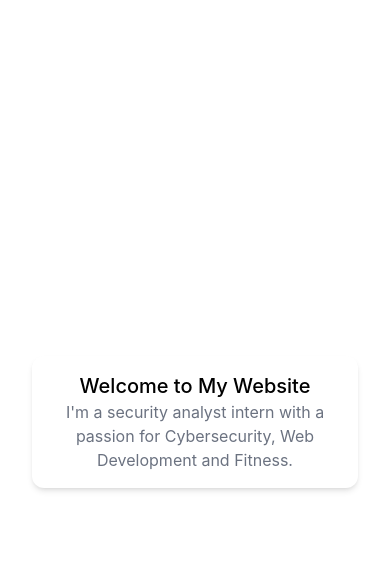
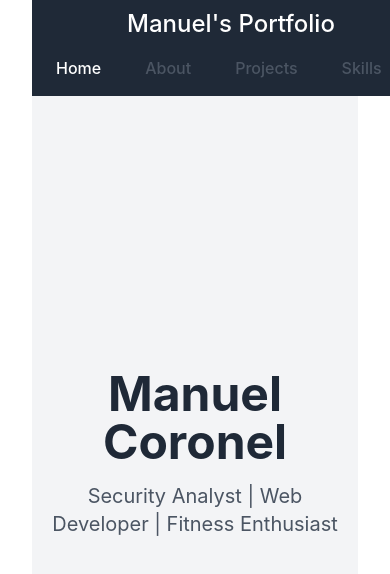
Before and after one commit to Manue1C/mypage, a Svelte app in the folder my-project/: page / in a window 390 px wide. Shown: the top 574 px of the page. Built offline with nearby package versions, Linux system fonts and the light colour scheme.

Commit message:
added navbar

```diff
--- a/my-project/src/App.svelte
+++ b/my-project/src/App.svelte
@@ -1,10 +1,32 @@
 <script lang="ts">
-  // Your TypeScript logic here
+  import Navbar from './Navbar.svelte';
+  import About from './About.svelte';
+  import Projects from './Projects.svelte';
+  import Skills from './Skills.svelte';
+  import Contact from './Contact.svelte';
 </script>
 
-<div class="p-4 max-w-md mx-auto bg-white rounded-xl shadow-md flex items-center space-x-4">
-  <div>
-    <div class="text-xl font-medium text-black">Welcome to My Website</div>
-    <p class="text-gray-500">I'm a security analyst intern with a passion for Cybersecurity, Web Development and Fitness.</p>
+<Navbar />
+
+<section id="home" class="h-screen flex items-center justify-center bg-gray-100">
+  <div class="text-center p-5">
+    <h1 class="text-5xl font-bold text-gray-800">Manuel Coronel</h1>
+    <p class="text-xl mt-4 text-gray-600">Security Analyst | Web Developer | Fitness Enthusiast</p>
   </div>
-</div>
+</section>
+
+<section id="about" class="min-h-screen">
+  <About />
+</section>
+
+<section id="projects" class="min-h-screen">
+  <Projects />
+</section>
+
+<section id="skills" class="min-h-screen">
+  <Skills />
+</section>
+
+<section id="contact" class="min-h-screen">
+  <Contact />
+</section>
--- /dev/null
+++ b/my-project/src/Navbar.svelte
@@ -0,0 +1,37 @@
+<script lang="ts">
+    // This script tag will contain your Svelte logic
+    let activePage = 'home'; // You can use this to highlight the active page
+  </script>
+
+  <nav class="bg-gray-800 p-2 mt-0 fixed w-full z-10 top-0">
+    <div class="container mx-auto flex flex-wrap items-center">
+      <div class="flex w-full md:w-1/2 justify-center md:justify-start text-white font-extrabold">
+        <a class="text-white no-underline hover:text-white hover:no-underline" href="/">
+          <span class="text-2xl pl-2"><i class="em em-grinning"></i> Manuel's Portfolio</span>
+        </a>
+      </div>
+      <div class="flex w-full pt-2 content-center justify-between md:w-1/2 md:justify-end">
+        <ul class="list-reset flex justify-between flex-1 md:flex-none items-center">
+          <li class="mr-3">
+            <a class="inline-block py-2 px-4 text-white no-underline" href="#home">Home</a>
+          </li>
+          <li class="mr-3">
+            <a class="inline-block text-gray-600 no-underline hover:text-gray-200 hover:text-underline py-2 px-4" href="#about">About</a>
+          </li>
+          <li class="mr-3">
+            <a class="inline-block text-gray-600 no-underline hover:text-gray-200 hover:text-underline py-2 px-4" href="#projects">Projects</a>
+          </li>
+          <li class="mr-3">
+            <a class="inline-block text-gray-600 no-underline hover:text-gray-200 hover:text-underline py-2 px-4" href="#skills">Skills</a>
+          </li>
+          <li class="mr-3">
+            <a class="inline-block text-gray-600 no-underline hover:text-gray-200 hover:text-underline py-2 px-4" href="#contact">Contact</a>
+          </li>
+        </ul>
+      </div>
+    </div>
+  </nav>
+
+  <style>
+    /* Add any additional styling you need here */
+  </style>
```
